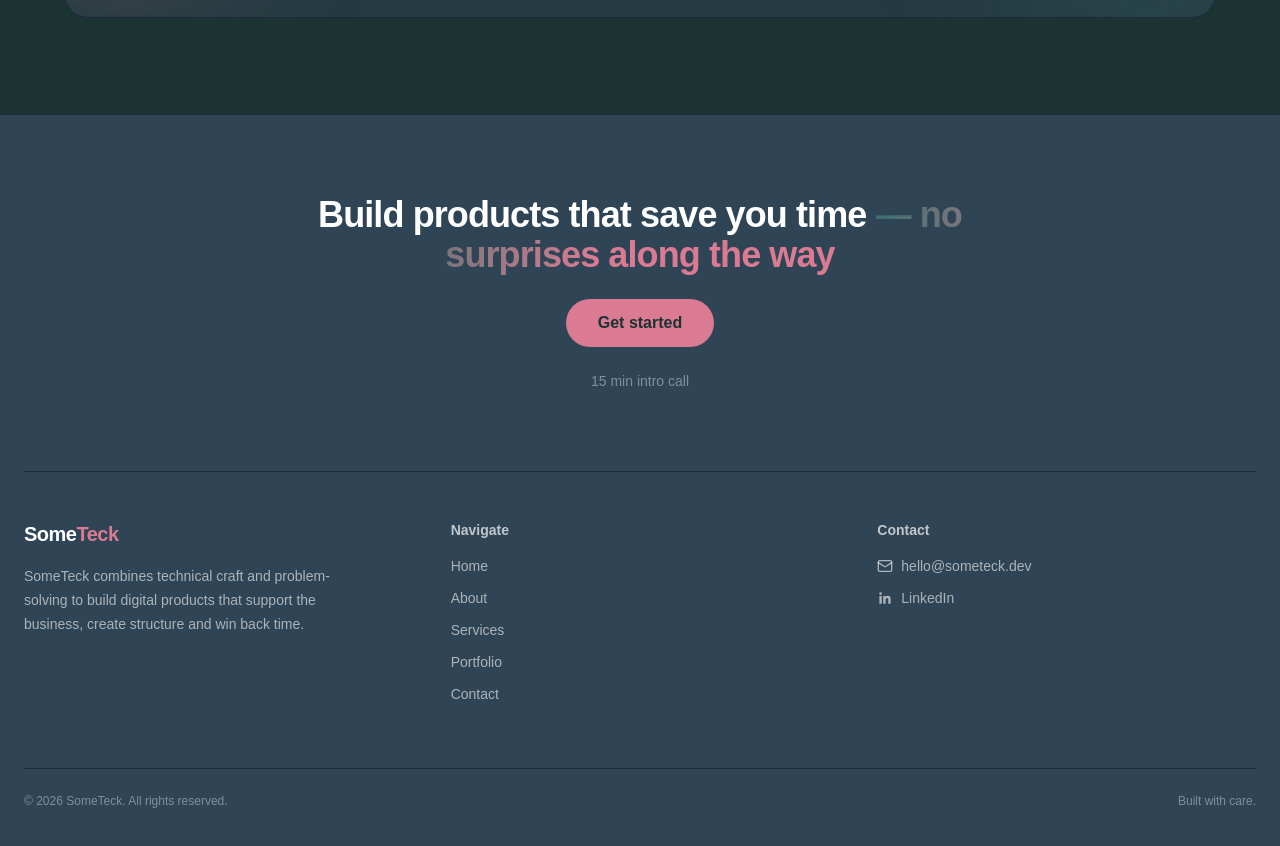
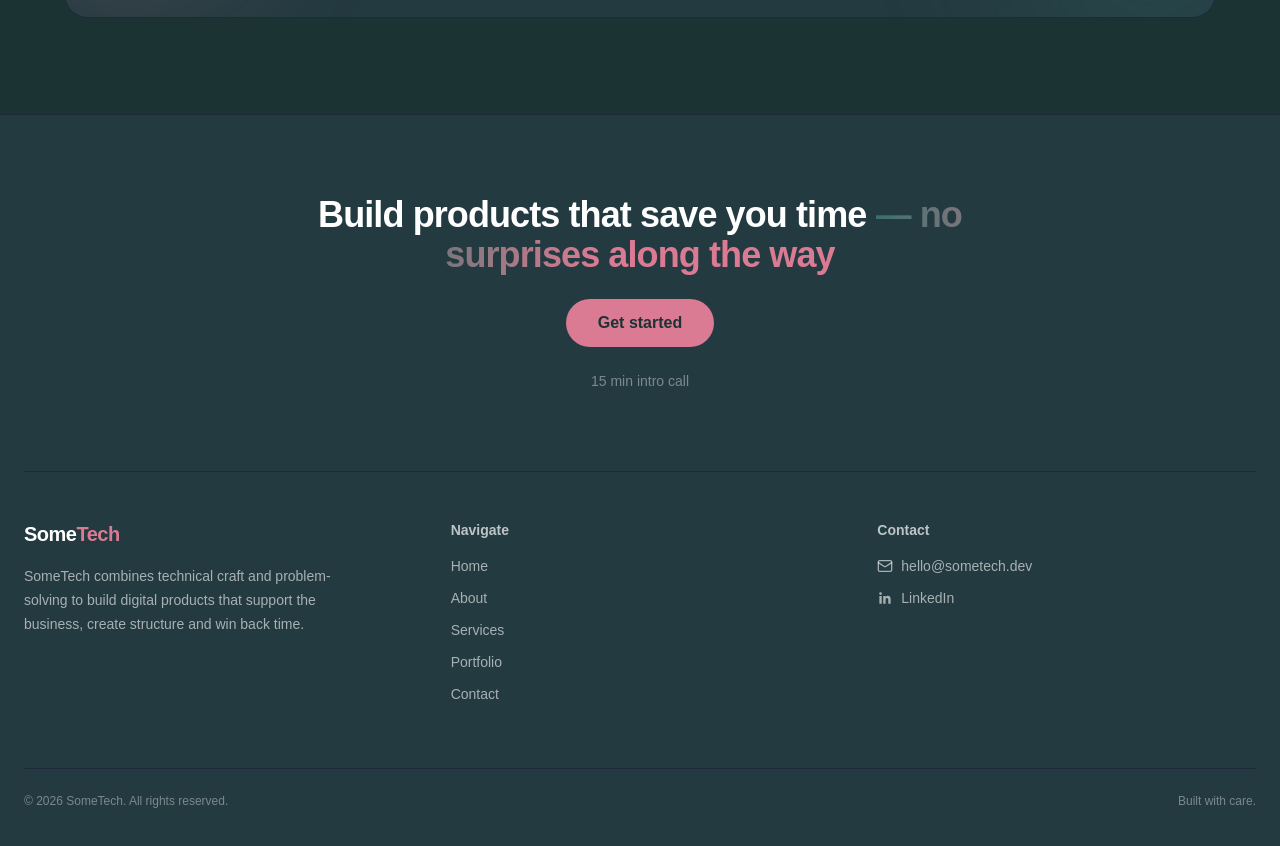
Before and after one commit to Solane-Hebo/SoMeTech, a Next.js app: page /about in a window 1280 px wide. Shown: the part 1784-2630 px from the top of the page. Built offline with nearby package versions, Linux system fonts and the light colour scheme.

Commit message:
Change the color of the footer

```diff
--- a/app/page.tsx
+++ b/app/page.tsx
@@ -126,7 +126,7 @@ function BusinessSolutions() {
             tracking-tight
             md:text-5xl
           ">
-            How SomeTeck helps businesses{" "}
+            How SomeTech helps businesses{" "}
             <span className="
               bg-gradient-to-r
               from-[#376E6F]
@@ -492,7 +492,7 @@ const testimonials = [
   {
     name: "Brook Teshome",
     role: "CEO, Brook Skin Care",
-    text: "SomeTeck delivered our platform ahead of schedule and exceeded every expectation. The code quality and attention to detail was outstanding.",
+    text: "SomeTech delivered our platform ahead of schedule and exceeded every expectation. The code quality and attention to detail was outstanding.",
     rating: 5,
     initials: "EL",
     color: "bg-[#376E6F]/20 text-[#7FB3B4]",
@@ -500,13 +500,13 @@ const testimonials = [
   {
     name: "Sara Johansson",
     role: "Founder, JBekery",
-    text: "Working with SomeTeck was a game changer for our business. They understood our vision immediately and built exactly what we needed.",
+    text: "Working with SomeTech was a game changer for our business. They understood our vision immediately and built exactly what we needed.",
     rating: 5,
     initials: "SJ",
     color: "bg-[#DA7B93]/20 text-[#DA7B93]",
   },
   {
-    name: "Liya Kbede",
+    name: "Liya Kebede",
     role: "CTO, FinFlow",
     text: "Incredibly professional team. They handled complex fullstack requirements with ease and were always available for questions.",
     rating: 5,
--- a/components/footer.tsx
+++ b/components/footer.tsx
@@ -17,7 +17,7 @@ function LinkedinIcon({ size = 16 }: { size?: number }) {
 
 export default function Footer() {
   return (
-    <footer className="relative overflow-hidden border-t border-white/10 bg-[#2F4454] px-6 pt-20 pb-10">
+    <footer className="relative overflow-hidden border-t border-white/5  bg-[#243A41] px-6 pt-20 pb-10">
       <div className="relative z-10 mx-auto max-w-7xl">
         {/* Pre-footer CTA banner */}
         <div className="mb-20 flex flex-col items-center gap-6 text-center">
@@ -40,10 +40,10 @@ export default function Footer() {
         <div className="grid gap-12 border-t border-white/10 pt-12 md:grid-cols-3">
           <div className="md:col-span-1">
             <Link href="/" className="text-xl font-bold tracking-tight">
-              Some<span className="text-[#DA7B93]">Teck</span>
+              Some<span className="text-[#DA7B93]">Tech</span>
             </Link>
             <p className="mt-4 max-w-xs text-sm leading-6 text-white/60">
-              SomeTeck combines technical craft and problem-solving to build
+              SomeTech combines technical craft and problem-solving to build
               digital products that support the business, create structure
               and win back time.
             </p>
@@ -63,12 +63,12 @@ export default function Footer() {
           <div>
             <h3 className="text-sm font-semibold text-white/70">Contact</h3>
             <div className="mt-4 flex flex-col gap-3 text-sm text-white/60">
-              <a href="mailto:hello@someteck.dev" className="inline-flex items-center gap-2 hover:text-white transition-colors">
+              <a href="mailto:hello@sometech.dev" className="inline-flex items-center gap-2 hover:text-white transition-colors">
                 <Mail size={16} />
-                hello@someteck.dev
+                hello@sometech.dev
               </a>
               <a
-                href="https://www.linkedin.com/company/someteck/"
+                href="https://www.linkedin.com/company/sometech/"
                 className="inline-flex items-center gap-2 hover:text-white transition-colors"
               >
                 <LinkedinIcon size={16} />
@@ -79,7 +79,7 @@ export default function Footer() {
         </div>
 
         <div className="mt-16 flex flex-col items-center justify-between gap-4 border-t border-white/10 pt-6 text-xs text-white/40 sm:flex-row">
-          <p>© 2026 SomeTeck. All rights reserved.</p>
+          <p>© 2026 SomeTech. All rights reserved.</p>
           <p>Built with care.</p>
         </div>
       </div>
```
